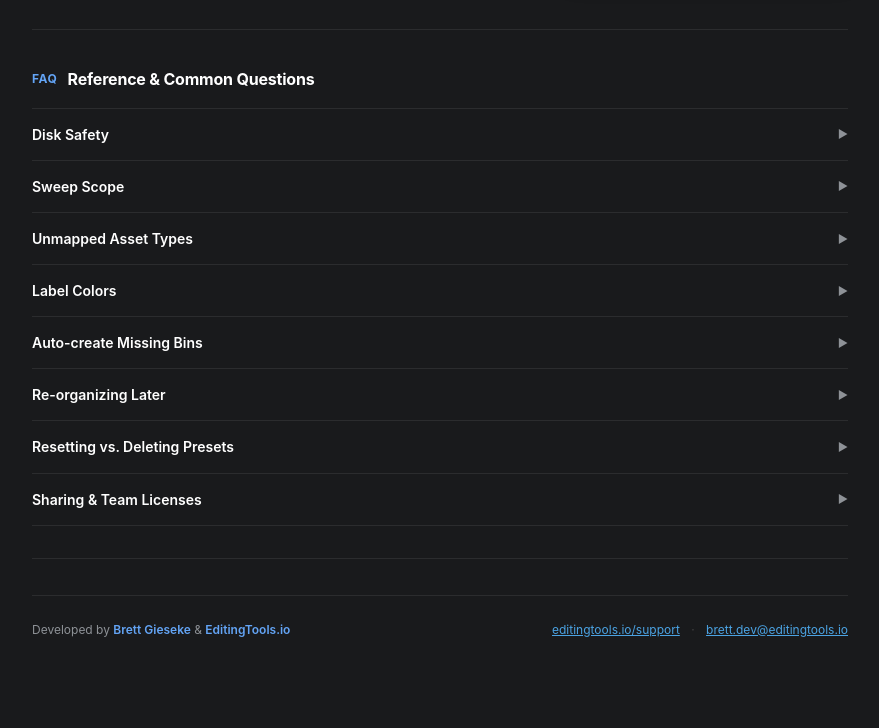
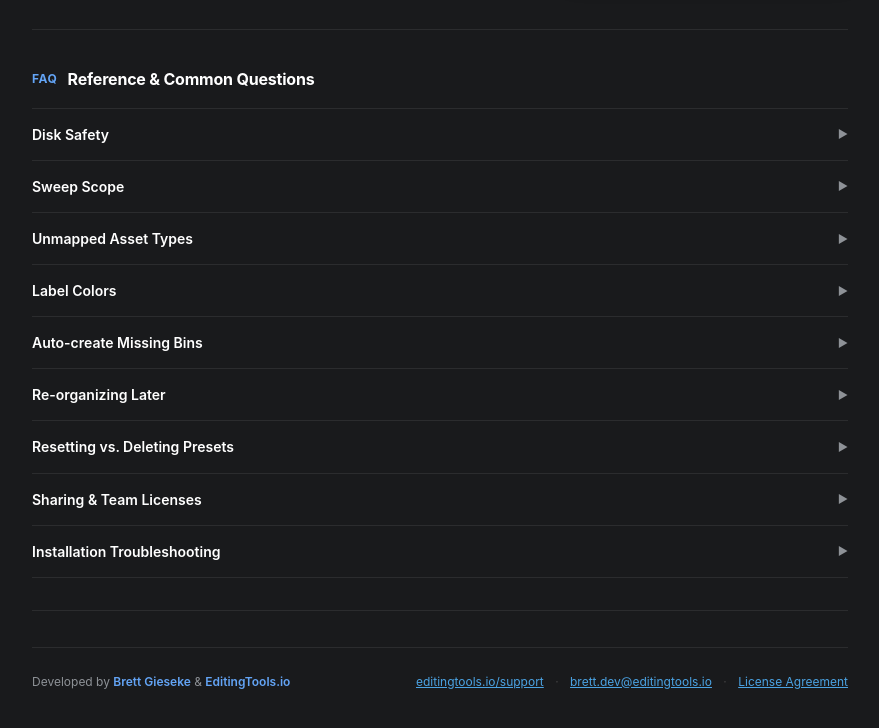
Before and after one commit to BrettRooftop/quicksweep-docs, a plain HTML site: page index.html in a window 1280 px wide. Shown: the part 4802-5530 px from the top of the page, without its empty margins (200-1079 px from the left). Before the commit the page ends 5505 px from the top, so only its background shows below. Drawn offline with Linux system fonts and the light colour scheme.

Commit message:
Add Installation Troubleshooting FAQ and EULA links (v0.0.8)

```diff
--- a/index.html
+++ b/index.html
@@ -888,7 +888,17 @@
             <span class="faq-chevron">&#9658;</span>
           </summary>
           <div class="faq-content">
-            Click <span class="ui-pill">?</span> in the top header and select <strong>Share Plugin Link</strong> or open <a href="https://en.editingtools.io/plugins/quicksweep/" target="_blank">editingtools.io/plugins/quicksweep</a>.
+            Click <span class="ui-pill">?</span> in the top header and select <strong>Share Plugin Link</strong> or open <a href="https://en.editingtools.io/plugins/quicksweep/" target="_blank">editingtools.io/plugins/quicksweep</a>. For Single User, Team, and Enterprise terms, see the <a href="License_Agreement_QuickSweep.pdf" target="_blank">End-User License Agreement (PDF)</a>.
+          </div>
+        </details>
+
+        <details class="faq-item">
+          <summary class="faq-summary">
+            <span>Installation Troubleshooting</span>
+            <span class="faq-chevron">&#9658;</span>
+          </summary>
+          <div class="faq-content">
+            If Creative Cloud displays an error code while installing the plugin, refer to <a href="https://helpx.adobe.com/creative-cloud/apps/troubleshoot/plugin-installation-issues/plugin-installation-errors-in-apps.html" target="_blank">Adobe's Plugin Installation Error Guide</a> for step-by-step solutions.
           </div>
         </details>
       </div>
@@ -901,6 +911,8 @@
         <a href="https://editingtools.io/support/" target="_blank">editingtools.io/support</a>
         <span class="footer-divider">&middot;</span>
         <a href="mailto:brett.dev@editingtools.io">brett.dev@editingtools.io</a>
+        <span class="footer-divider">&middot;</span>
+        <a href="License_Agreement_QuickSweep.pdf" target="_blank">License Agreement</a>
       </div>
     </footer>
 
```
